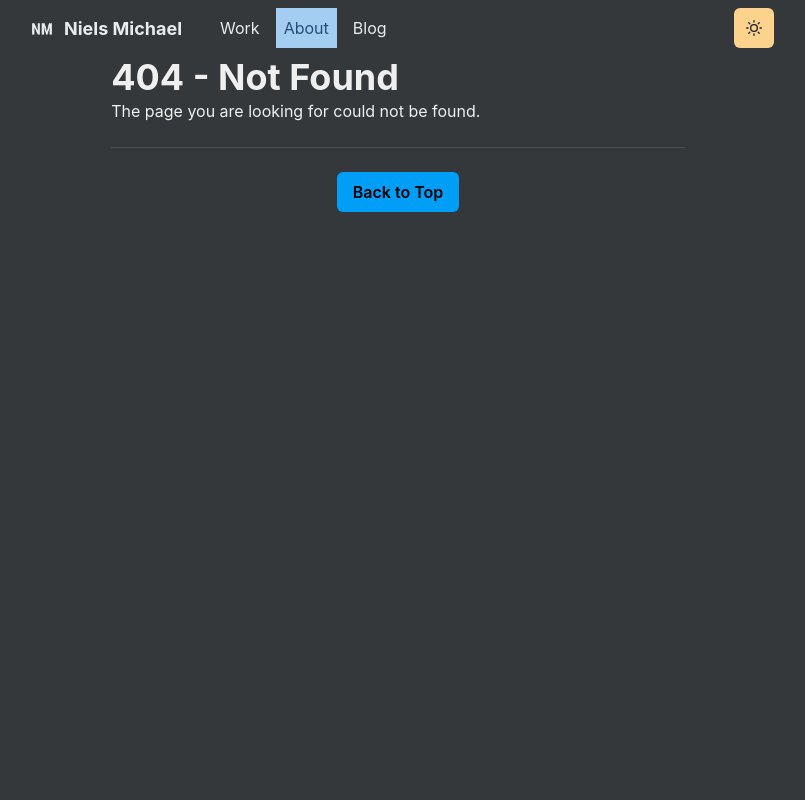
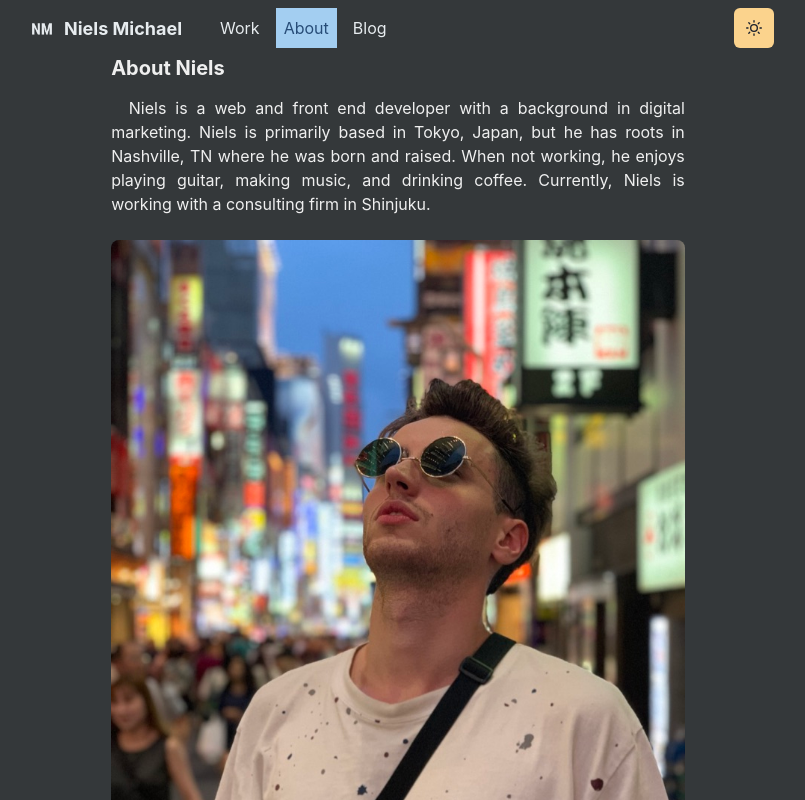
Before and after one commit to nielsmichael/niels-homepage, a Next.js app: page /about in a window 1280 px wide. Before the commit this address had no page. Shown: the top 800 px of the page, without its empty margins (242-1047 px from the left). Built offline with nearby package versions, Linux system fonts and the light colour scheme.

Commit message:
add about page

```diff
--- /dev/null
+++ b/pages/about.js
@@ -0,0 +1,40 @@
+import {
+  Container,
+  Heading,
+  Image
+} from '@chakra-ui/react'
+import Layout from '../components/layouts/article'
+import Section from '../components/section'
+import Blurb from '../components/blurb'
+
+const About = () => (
+  <Layout title="About">
+    <Container>
+      <Heading as="h2" fontSize={20} mb={4}>
+        About Niels
+      </Heading>
+      <Section delay={0.1}>
+        <Blurb>
+          Niels is a web and front end developer with a background in digital
+          marketing. Niels is primarily based in Tokyo, Japan, but he has roots
+          in Nashville, TN where he was born and raised. When not working, he
+          enjoys playing guitar, making music, and drinking coffee. Currently,
+          Niels is working with a consulting firm in Shinjuku.
+        </Blurb>
+      </Section>
+      <Section>
+        <Image
+          borderRadius="lg"
+          w="full"
+          src="/img/niels-shinjuku.jpeg"
+          alt="Niels Michael about photo"
+          mb={4}
+          placeholder="blur"
+          loading="lazy"
+        />
+      </Section>
+    </Container>
+  </Layout>
+)
+
+export default About
```
Also changed, not shown: pages/blog.js (+12 -5 lines), public/img/niels-shinjuku.jpeg (added).
